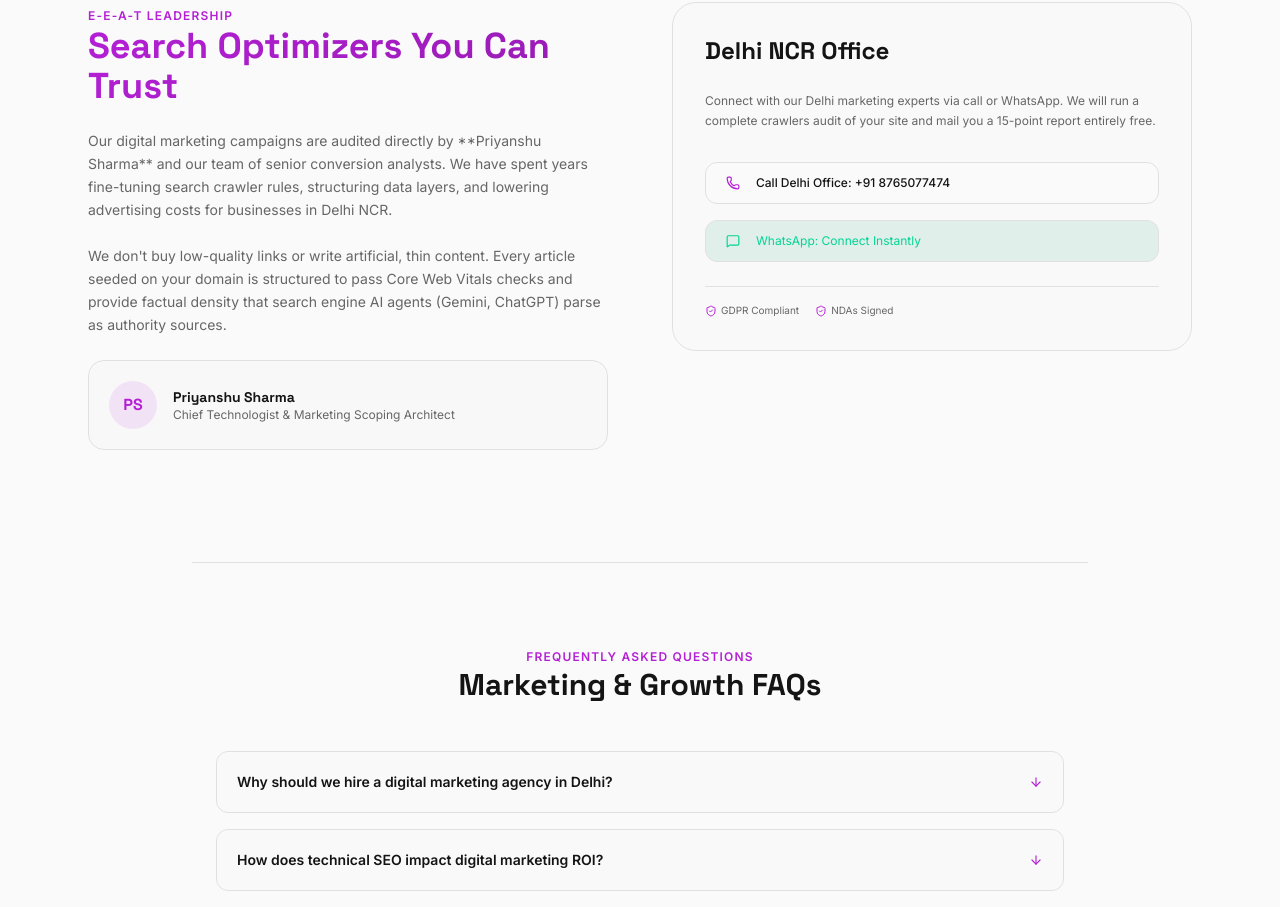
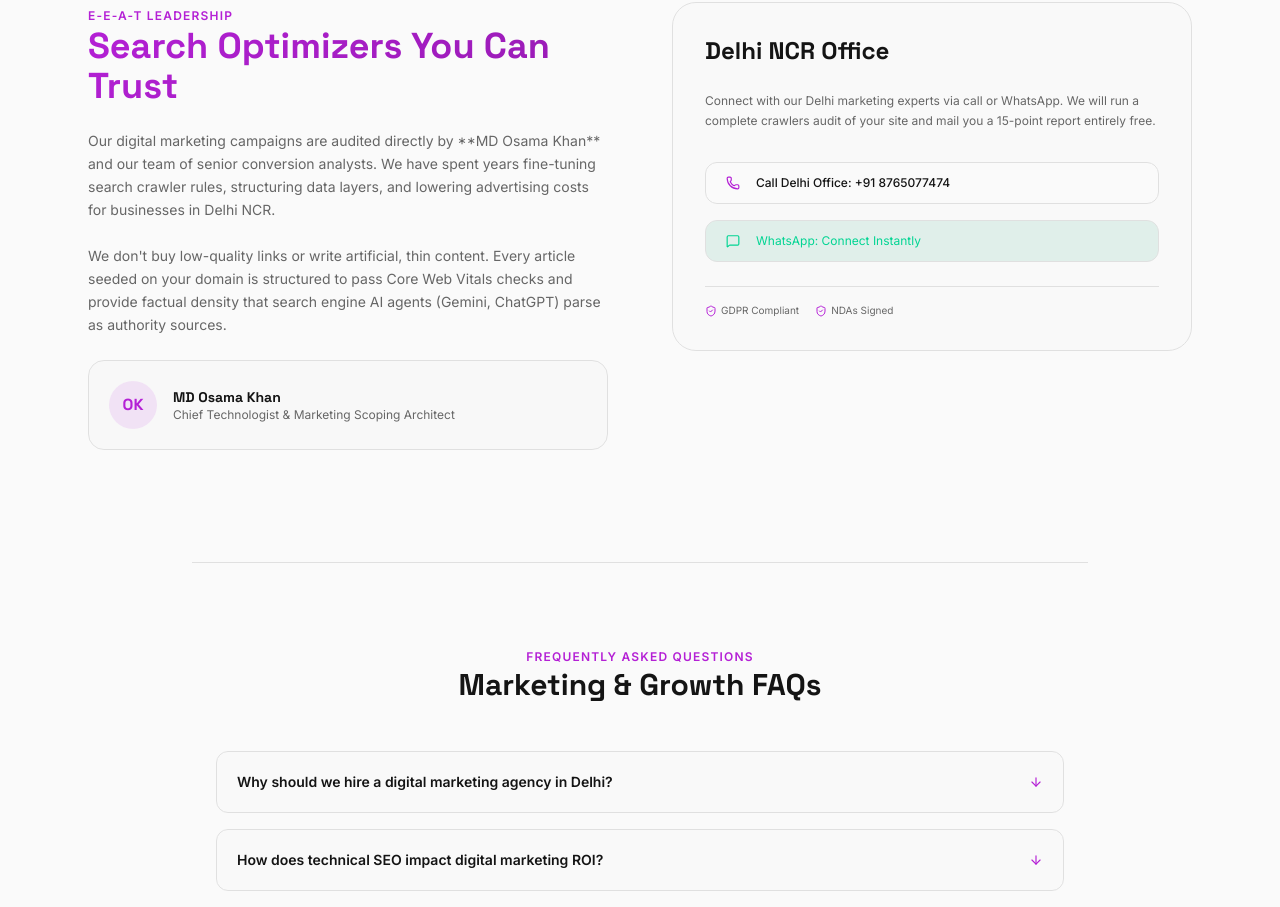
Before and after one commit to osamajmi/ONW_Frontend, a Next.js app: page /digital-marketing-company-in-delhi in a window 1280 px wide. Shown: the part 3020-3927 px from the top of the page. Built offline with nearby package versions, Linux system fonts and the light colour scheme.

Commit message:
feat: implement dynamic blog routing with JSON-LD SEO and add landing page for digital marketing services

```diff
--- a/src/app/blog/[slug]/page.tsx
+++ b/src/app/blog/[slug]/page.tsx
@@ -78,7 +78,7 @@ export default async function BlogDetail({ params }: PageProps) {
       "dateModified": blog.updatedAt || blog.createdAt,
       "author": {
         "@type": "Person",
-        "name": blog.author || "Priyanshu Sharma",
+        "name": blog.author || "MD Osama Khan",
         "url": "https://www.onnextweb.in/about-us"
       },
       "publisher": {
--- a/src/app/digital-marketing-company-in-delhi/page.tsx
+++ b/src/app/digital-marketing-company-in-delhi/page.tsx
@@ -291,17 +291,17 @@ export default function DelhiDigitalMarketing() {
                 <span className="text-primary text-xs uppercase font-bold tracking-widest">E-E-A-T Leadership</span>
                 <h2 className="font-display text-3xl md:text-4xl font-bold text-gradient">Search Optimizers You Can Trust</h2>
                 <p className="text-muted-foreground text-sm leading-relaxed">
-                  Our digital marketing campaigns are audited directly by **Priyanshu Sharma** and our team of senior conversion analysts. We have spent years fine-tuning search crawler rules, structuring data layers, and lowering advertising costs for businesses in Delhi NCR.
+                  Our digital marketing campaigns are audited directly by **MD Osama Khan** and our team of senior conversion analysts. We have spent years fine-tuning search crawler rules, structuring data layers, and lowering advertising costs for businesses in Delhi NCR.
                 </p>
                 <p className="text-muted-foreground text-sm leading-relaxed">
                   We don't buy low-quality links or write artificial, thin content. Every article seeded on your domain is structured to pass Core Web Vitals checks and provide factual density that search engine AI agents (Gemini, ChatGPT) parse as authority sources.
                 </p>
                 <div className="flex items-center gap-4 bg-secondary/15 p-5 rounded-2xl border border-border/60">
                   <div className="w-12 h-12 rounded-full bg-primary/10 flex items-center justify-center font-display font-bold text-primary shrink-0">
-                    PS
+                    OK
                   </div>
                   <div>
-                    <h4 className="text-sm font-bold text-foreground">Priyanshu Sharma</h4>
+                    <h4 className="text-sm font-bold text-foreground">MD Osama Khan</h4>
                     <p className="text-xs text-muted-foreground">Chief Technologist & Marketing Scoping Architect</p>
                   </div>
                 </div>
--- a/src/app/globals.css
+++ b/src/app/globals.css
@@ -186,7 +186,27 @@ h1, h2, h3, h4, h5, h6 {
 }
 
 html {
-  scroll-behavior: smooth;
+  scroll-behavior: auto !important;
+}
+
+html.lenis, html.lenis body {
+  height: auto;
+}
+
+.lenis.lenis-smooth {
+  scroll-behavior: auto !important;
+}
+
+.lenis.lenis-smooth [data-lenis-prevent] {
+  overscroll-behavior: contain;
+}
+
+.lenis.lenis-stopped {
+  overflow: hidden;
+}
+
+.lenis.lenis-scrolling iframe {
+  pointer-events: none;
 }
 
 /* Custom scrollbar styling */
--- a/src/components/AboutUsClient.tsx
+++ b/src/components/AboutUsClient.tsx
@@ -149,17 +149,17 @@ export default function AboutUsClient({ data }: { data: AboutData }) {
               <span className="text-primary text-xs uppercase font-bold tracking-widest">Our Leadership</span>
               <h2 className="font-display text-3xl md:text-4xl font-bold text-gradient">Founder's Story</h2>
               <p className="text-muted-foreground text-sm leading-relaxed">
-                ON Next Web was founded by **Priyanshu Sharma**, a seasoned systems architect and technology consultant with a vision to build high-performance web systems for ambitious startups. Having spent years fixing sluggish template-based websites that failed under high traffic, Priyanshu set out to build an agency focused entirely on custom, clean-coded Next.js systems.
+                ON Next Web was founded by **MD Osama Khan**, a seasoned systems architect and technology consultant with a vision to build high-performance web systems for ambitious startups. Having spent years fixing sluggish template-based websites that failed under high traffic, Osama set out to build an agency focused entirely on custom, clean-coded Next.js systems.
               </p>
               <p className="text-muted-foreground text-sm leading-relaxed">
                 Today, our engineers combine deep technical capabilities in React, Node.js, and cloud deployments with custom organic search strategies. We do not build throwaway templates; we code resilient digital assets from the ground up, guaranteeing speed, security, and full ownership access.
               </p>
               <div className="flex items-center gap-4 bg-secondary/10 p-5 rounded-2xl border border-border/60 mt-6">
                 <div className="w-12 h-12 rounded-full bg-primary/10 flex items-center justify-center font-display font-bold text-primary shrink-0">
-                  PS
+                  OK
                 </div>
                 <div>
-                  <h4 className="text-sm font-bold text-foreground">Priyanshu Sharma</h4>
+                  <h4 className="text-sm font-bold text-foreground">MD Osama Khan</h4>
                   <p className="text-xs text-muted-foreground">Chief Technologist & Architect, ON Next Web</p>
                 </div>
               </div>
```
